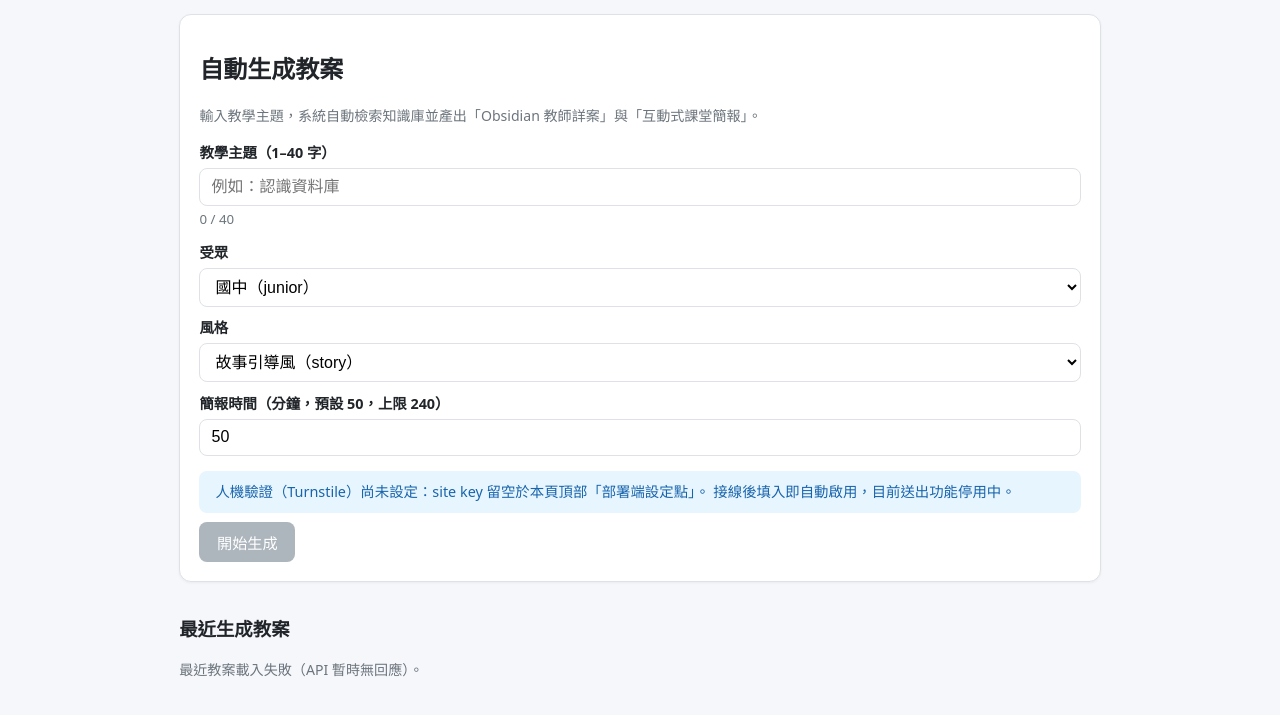
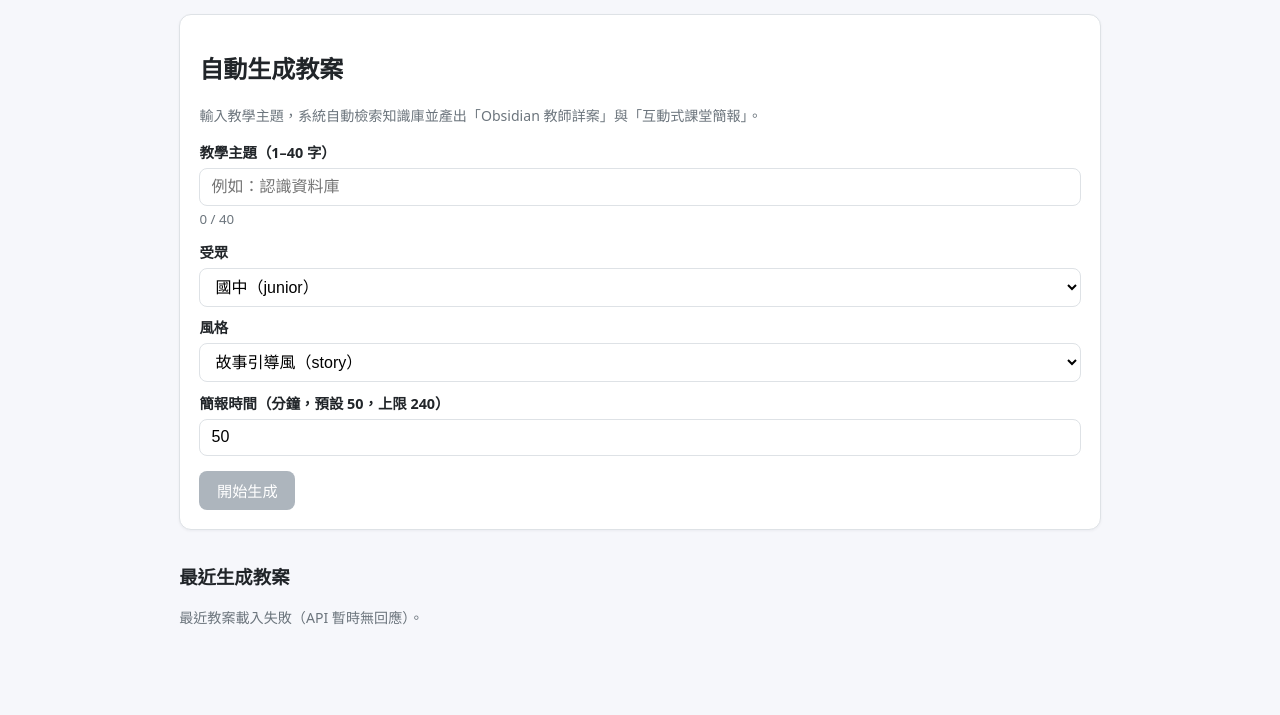
Before and after one commit to nickyxu1985/universal-lesson-generator, a plain HTML site: page public/index.html in a window 1280 px wide. Shown: the part 61-776 px from the top of the page. Drawn offline with Linux system fonts and the light colour scheme; no server answers.

Commit message:
Set Turnstile site key in index.html (deploy setting point)
By Muse (PM)

```diff
--- a/public/index.html
+++ b/public/index.html
@@ -12,7 +12,7 @@
  * 不寫死任何假 key：留空時表單會顯示「驗證服務未設定」並停用送出，
  * 填入有效 site key 後自動渲染 widget 並啟用送出。
  * ============================================================ */
-window.TURNSTILE_SITEKEY = '';
+window.TURNSTILE_SITEKEY = '0x4AAAAAAAGOeQjUiQ_AszfYW';
 </script>
 </head>
 <body>
```
